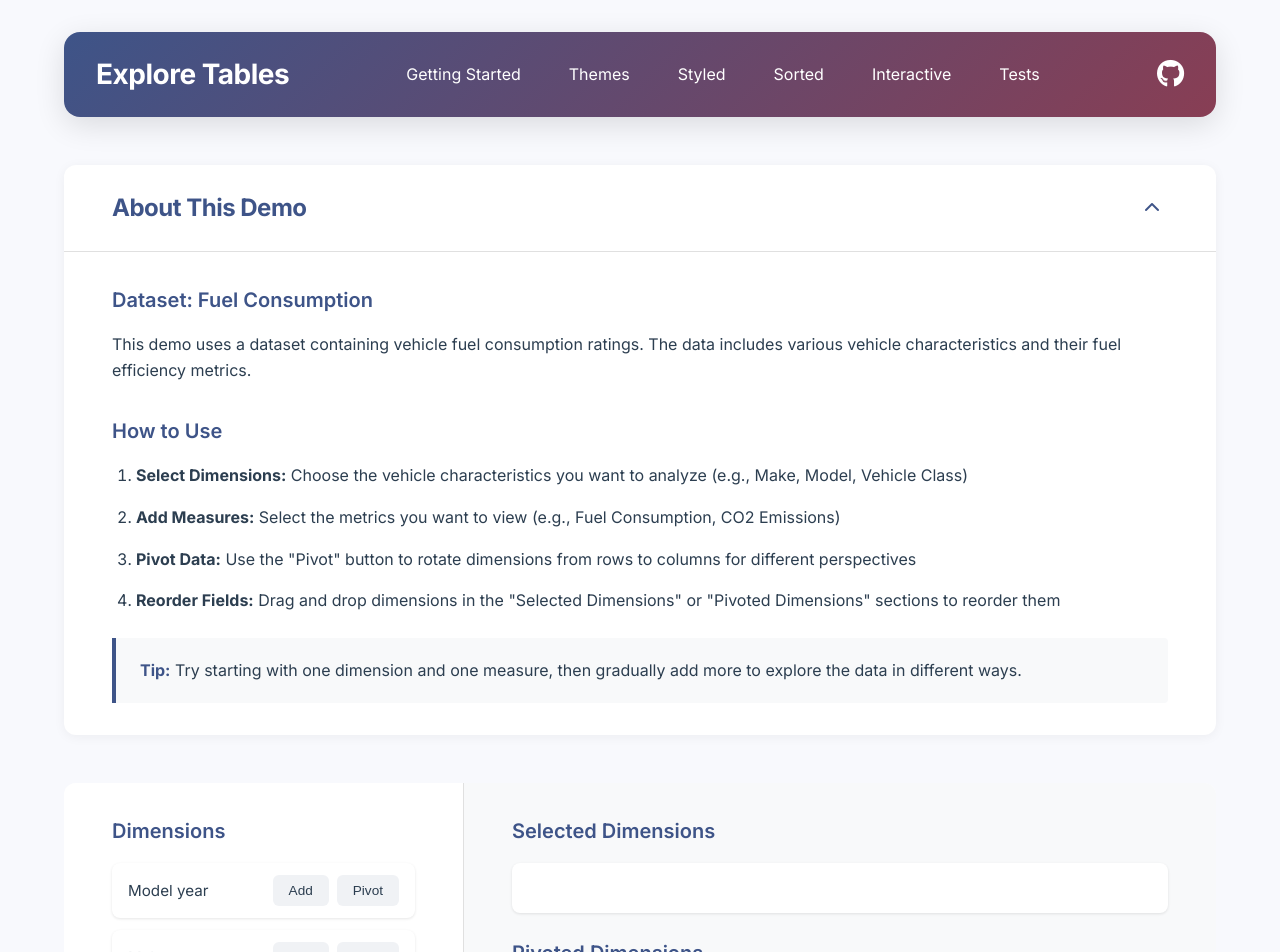
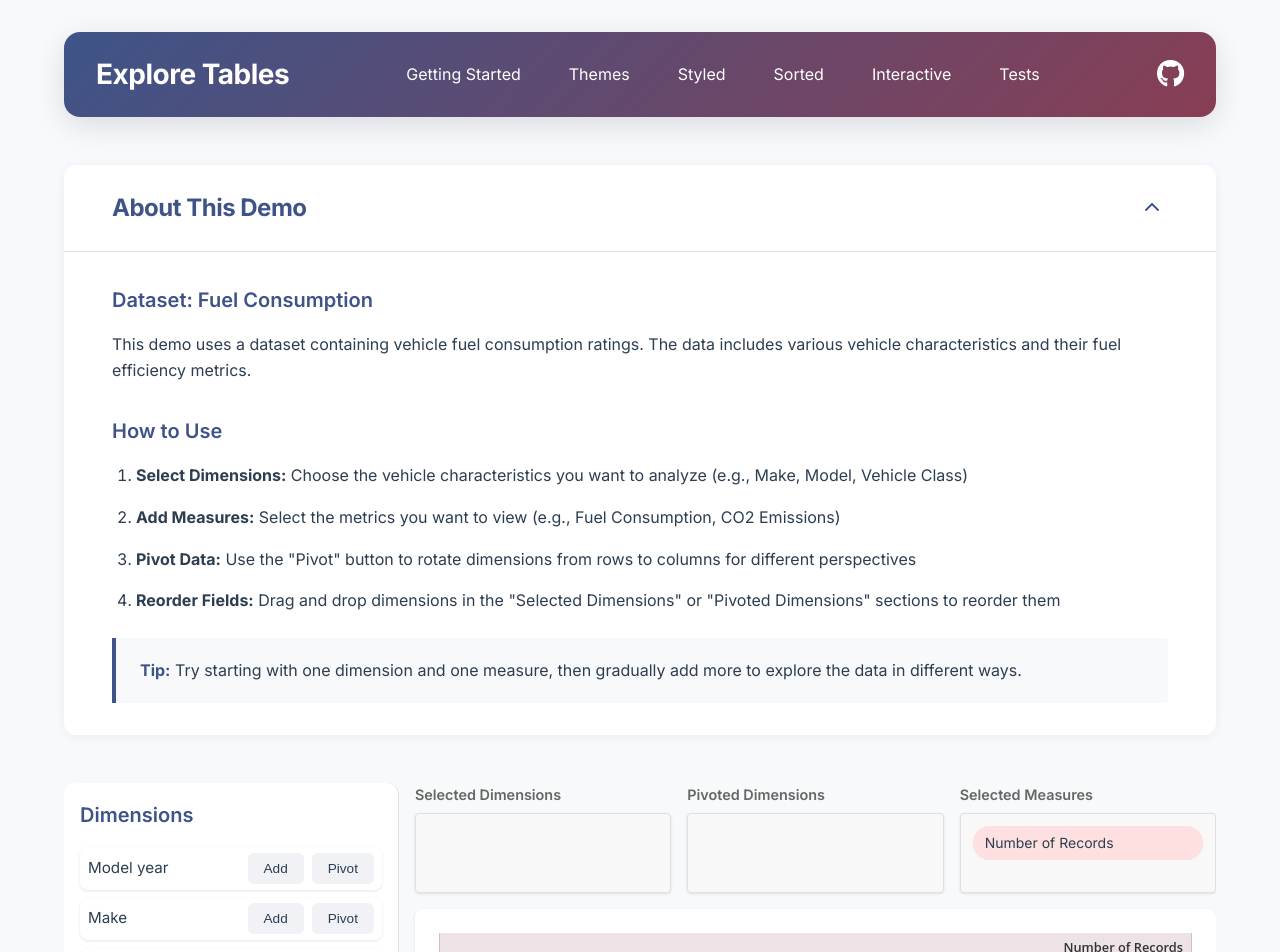
Before and after one commit to bozerkins/explore-tables, a React (Vite) app: page /#/interactive in a window 1280 px wide. Shown: the top 952 px of the page. Built offline with nearby package versions, Linux system fonts and the light colour scheme.

Commit message:
improve styles of the page

```diff
--- a/src/pages/Interactive.css
+++ b/src/pages/Interactive.css
@@ -1,28 +1,44 @@
 /* src/pages/Interactive.css */
+.app>.interactive-wrapper {
+    margin: 3rem 0;
+}
+
+.interactive-wrapper .info-section {
+    margin-bottom: 3rem;
+    background: #ffffff;
+    border-radius: 12px;
+    box-shadow: 0 2px 12px rgba(0, 0, 0, 0.05);
+}
+
 .interactive-layout {
     display: flex;
-    height: calc(100vh - 300px);
+    max-height: 100vh;
     flex-direction: row;
     margin: 0;
+    overflow: hidden;
 }
 
 .interactive-sidebar {
-    width: 400px;
+    max-width: 400px;
     background: #ffffff;
+    border-radius: 12px;
     border-right: 1px solid #e0e0e0;
-    padding: 2rem 3rem;
+    padding: 1rem;
     overflow-y: auto;
+    height: fit-content;
+    /* Add this to make it fit content */
 }
 
 .interactive-content {
     flex: 1;
-    padding: 2rem 3rem;
+    padding: 0;
+    padding-left: 1rem;
     overflow-y: auto;
     background: #f8f9fa;
 }
 
 .sidebar-section {
-    margin-bottom: 2rem;
+    margin-bottom: 1rem;
 }
 
 .sidebar-section h3 {
@@ -35,14 +51,14 @@
 .field-list {
     display: flex;
     flex-direction: column;
-    gap: 0.75rem;
+    gap: 0.5rem;
 }
 
 .field-item {
     display: flex;
     align-items: center;
     justify-content: space-between;
-    padding: 0.75rem 1rem;
+    padding: 0.5rem 0.75rem;
     background: #ffffff;
     border-radius: 8px;
     box-shadow: 0 1px 3px rgba(0, 0, 0, 0.1);
@@ -90,29 +106,67 @@
 }
 
 .selected-fields {
-    margin-bottom: 2rem;
+    display: flex;
+    gap: 1rem;
+    margin-bottom: 1rem;
 }
 
 .field-section {
-    margin-bottom: 1.5rem;
+    margin-bottom: 1rem;
 }
 
 .field-section h3 {
     color: #3e5488;
-    font-size: 1.25rem;
-    margin-bottom: 1rem;
+    font-size: 1.1rem;
+    margin-bottom: 0.5rem;
     font-weight: 600;
 }
 
+.selected-fields .field-section {
+    flex: 1;
+    min-width: 0;
+    margin-bottom: 0;
+}
+
+.selected-fields .draggable-container {
+    height: 120px;
+    overflow-y: auto;
+    padding: 0.5rem;
+    margin: 0;
+    border: 1px solid #e0e0e0;
+    border-radius: 4px;
+    background: #f8f8f8;
+}
+
+.selected-fields .field-section h3 {
+    font-size: 0.9rem;
+    margin-bottom: 0.4rem;
+    color: #666;
+}
+
+.selected-fields .draggable-container .field-item {
+    padding: 0.35rem 0.5rem;
+    font-size: 0.9rem;
+}
+
+.selected-fields .draggable-container::-webkit-scrollbar {
+    width: 6px;
+}
+
+.selected-fields .draggable-container::-webkit-scrollbar-thumb {
+    background-color: #ddd;
+    border-radius: 3px;
+}
+
 .draggable-container {
-    min-height: 50px;
-    padding: 1rem;
+    padding: 0.75rem;
+    gap: 0.4rem;
+    min-height: 40px;
     background: #ffffff;
     border-radius: 8px;
     box-shadow: 0 1px 3px rgba(0, 0, 0, 0.1);
     display: flex;
     flex-wrap: wrap;
-    gap: 0.5rem;
 }
 
 .pivot-table-container {
@@ -147,7 +201,6 @@
     align-items: center;
     padding: 1.5rem 3rem;
     cursor: pointer;
-    border-bottom: 1px solid #e0e0e0;
 }
 
 .info-header h2 {
@@ -159,6 +212,7 @@
 }
 
 .info-content {
+    border-top: 1px solid #e0e0e0;
     padding: 2rem 3rem;
 }
 
@@ -224,27 +278,64 @@
     color: #2c3e50;
 }
 
-/* In Interactive.css */
-
-/* Target the specific route/component */
-.app>.interactive-wrapper {
-    margin: 3rem 0;
-    /* Match the app padding from App.css */
+.draggable-container {
+    padding: 0.5rem;
+    gap: 0.4rem;
+    min-height: 32px;
+    background: #ffffff;
+    border-radius: 8px;
+    box-shadow: 0 1px 3px rgba(0, 0, 0, 0.1);
+    display: flex;
+    flex-wrap: wrap;
 }
 
-.interactive-wrapper .info-section {
-    margin-bottom: 3rem;
-    /* Space between info section and interactive layout */
-    background: #ffffff;
-    border-radius: 12px;
-    /* Restore border radius since we have margins now */
-    box-shadow: 0 2px 12px rgba(0, 0, 0, 0.05);
+.selected-fields {
+    display: grid;
+    grid-template-columns: 1fr 1fr 1fr;
+    /* Three equal columns */
+    gap: 1rem;
+    margin-bottom: 1rem;
 }
 
-.interactive-wrapper .interactive-layout {
-    background: #ffffff;
-    border-radius: 12px;
-    /* Add border radius to match info section */
-    overflow: hidden;
-    /* Ensure content doesn't overflow rounded corners */
+.selected-fields .field-section {
+    display: flex;
+    flex-direction: column;
+    min-width: 0;
+    margin-bottom: 0;
 }
+
+.selected-fields .field-section h3 {
+    font-size: 0.9rem;
+    margin-bottom: 0.4rem;
+    color: #666;
+}
+
+.selected-fields .draggable-container {
+    flex: 1;
+    /* Make container fill available space */
+    min-height: 80px;
+    height: auto;
+    display: flex;
+    flex-direction: column;
+    padding: 0.5rem;
+    margin: 0;
+    border: 1px solid #e0e0e0;
+    border-radius: 4px;
+    background: #f8f8f8;
+}
+
+.field-item {
+    padding: 0.35rem 0.5rem;
+    min-height: 24px;
+    display: flex;
+    align-items: center;
+}
+
+.selected-fields .draggable-container .field-item {
+    margin-bottom: 0.25rem;
+    font-size: 0.9rem;
+}
+
+.selected-fields .draggable-container .field-item:last-child {
+    margin-bottom: 0;
+}
```
